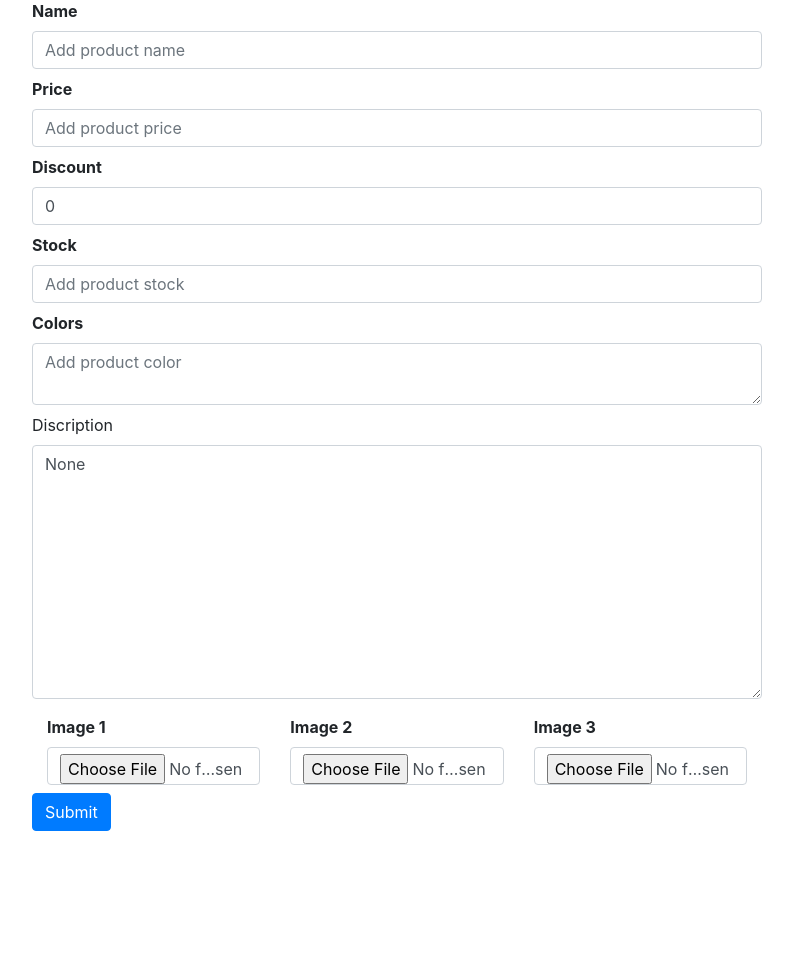
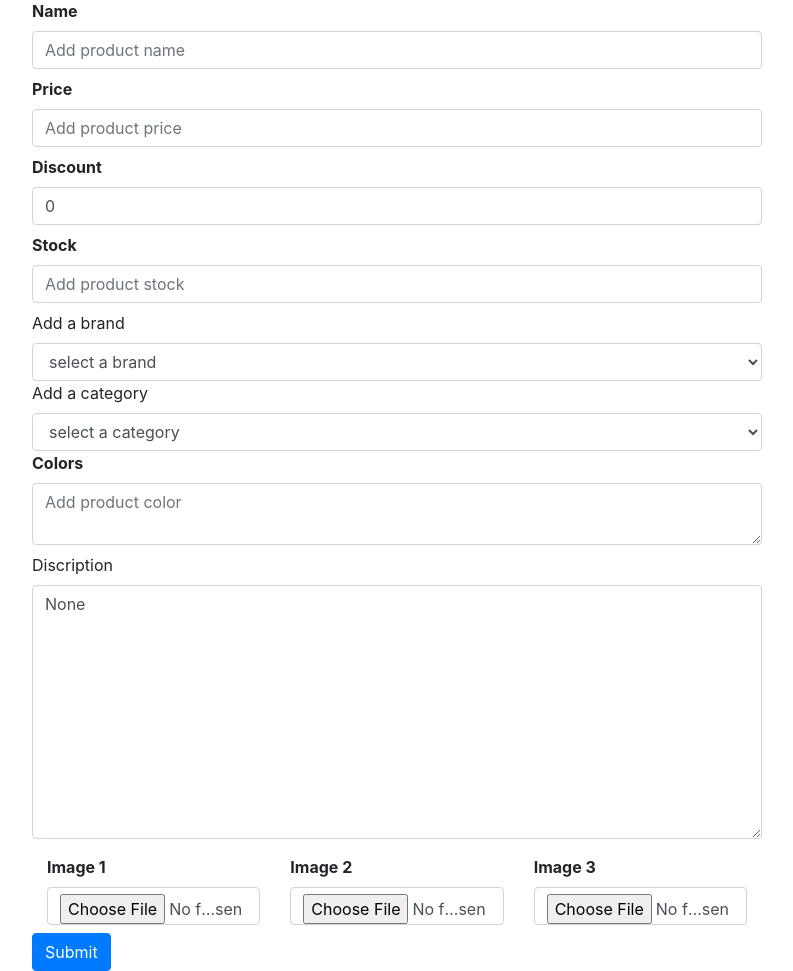
Before and after one commit to Power70/gloFarmersMkt, a Flask app: page /addproduct in a window 1280 px wide. Shown: the part 47-1018 px from the top of the page, without its empty margins (243-1036 px from the left). Before the commit the page ends 878 px from the top, so only its background shows below. Run offline with Flask 3, Linux system fonts and the light colour scheme; some libraries are stand-ins or nearby versions.

Commit message:
edited the addproduct file to  be able the select between a list of brands and category

```diff
--- a/run.py
+++ b/run.py
@@ -1,4 +1,4 @@
 from shop import app
 
 if __name__ == "__main__":
-    app.run(debug=True, port=5015)
+    app.run(debug=True, port=5014)
--- a/shop/farmsProducts/routes.py
+++ b/shop/farmsProducts/routes.py
@@ -8,8 +8,9 @@
     if request.method == 'POST':
         getbrand = request.form.get('brand')
         brand = Brand(name=getbrand)
+        db.session.add(brand)
+        db.session.commit()
         flash(f'The Brand {getbrand} was added to your database', 'success')
-        db.session.commit()
         return redirect(url_for('addbrand'))
     return render_template('products/addbrand.html', brands='brands')
 
@@ -18,13 +19,16 @@
     if request.method == 'POST':
         getbrand = request.form.get('category')
         brand = Category(name=getbrand)
+        db.session.add(brand)
+        db.session.commit()
         flash(f'The Category {getbrand} was added to your database', 'success')
-        db.session.commit()
         return redirect(url_for('addcat'))
     return render_template('products/addbrand.html')
 
 
 @app.route('/addproduct', methods=['GET', 'POST'])
 def addproduct():
+    brands = Brand.query.all()
+    categories = Category.query.all()
     form = Addproducts(request.form)
-    return render_template('products/addproduct.html', title="Add product page", form=form)
+    return render_template('products/addproduct.html', title="Add product page", form=form, brands=brands, categories=categories)
--- a/shop/templates/products/addproduct.html
+++ b/shop/templates/products/addproduct.html
@@ -14,6 +14,24 @@
             {{ render_field(form.price, class="form-control", placeholder="Add product price") }}
             {{ render_field(form.discount, class="form-control", placeholder="Add product discount") }}
             {{ render_field(form.stock, class="form-control", placeholder="Add product stock") }}
+
+            <label for="brand">Add a brand</label>
+            <select name="brand" id="brand" class="form-control" required>
+                <option value="">select a brand</option>
+                {% for brand in brands %}
+                <option value="{{brand.id}}">{{brand.name}}</option>
+                {% endfor %}
+            </select>
+
+            <label for="category">Add a category</label>
+            <select name="category" id="category" class="form-control" required>
+                <option value="">select a category</option>
+                {% for category in categories %}
+                <option value="{{category.id}}">{{category.name}}</option>
+                {% endfor %}
+            </select>
+
+
             {{ render_field(form.colors, class="form-control", placeholder="Add product color") }}
 
             <div class="form-group">
```
Also changed, not shown: instance/glofarmersMkt.db.
